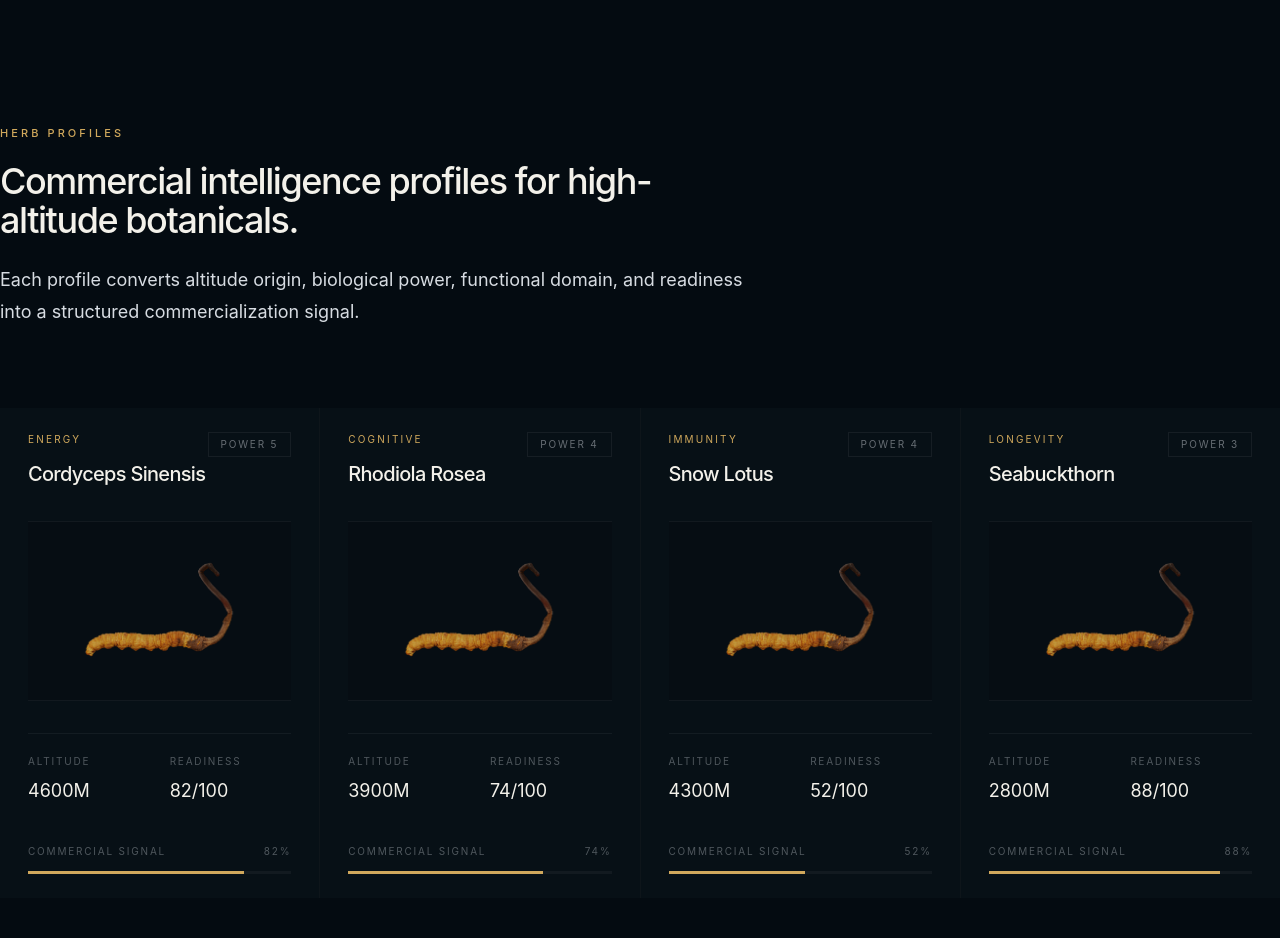
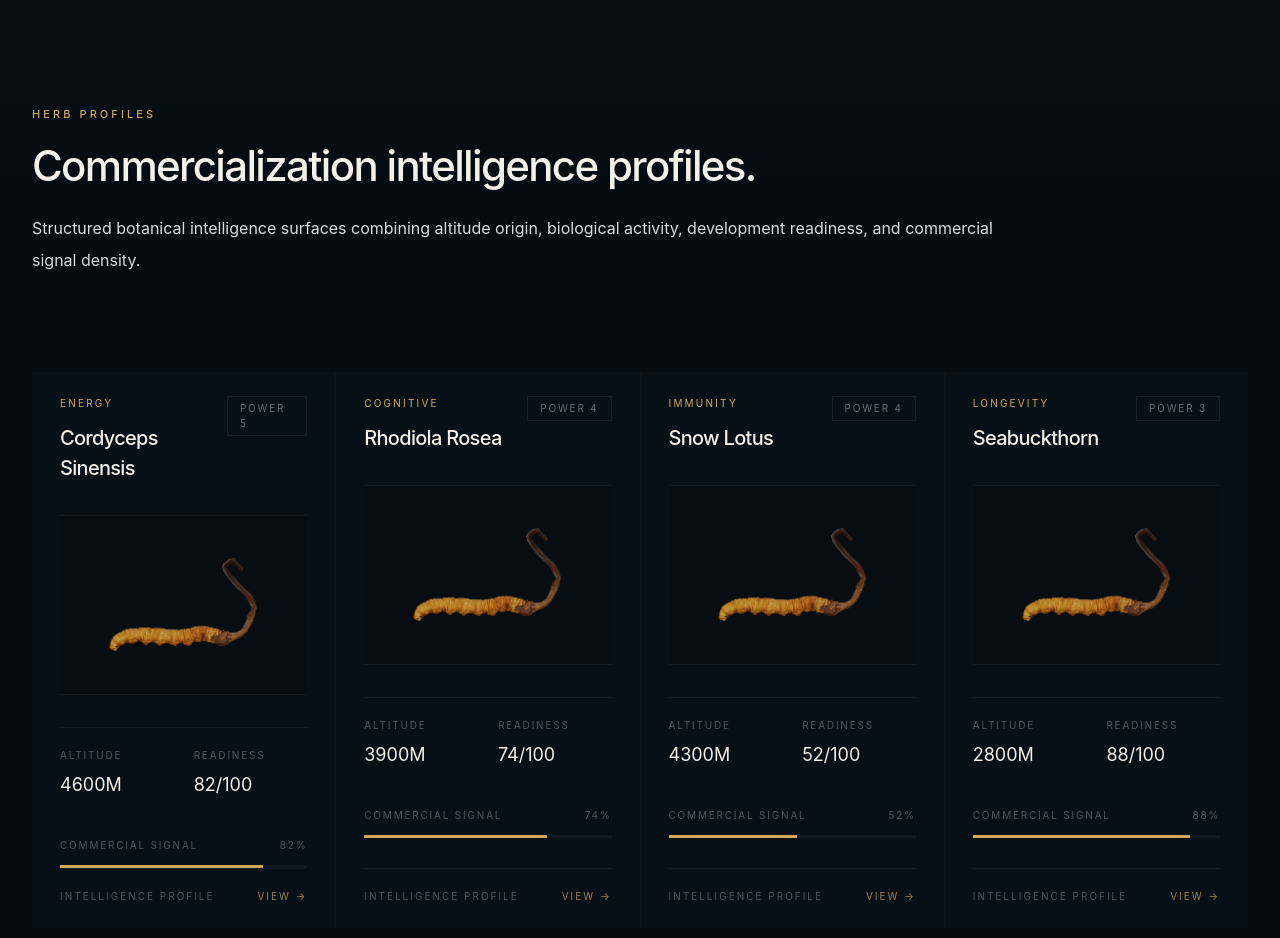
Before and after one commit to 0xMinority/polarherb-v1, a Next.js app: page / in a window 1280 px wide. Shown: the part 1120-2058 px from the top of the page. Built offline with nearby package versions, Linux system fonts and the light colour scheme.

Commit message:
Refine herb profile section layout and card rhythm

```diff
--- a/src/components/layout/SectionHeading.tsx
+++ b/src/components/layout/SectionHeading.tsx
@@ -10,19 +10,19 @@ interface SectionHeadingProps {
   description,
 }: SectionHeadingProps) {
   return (
-      <div className="max-w-3xl">
+    <div className="max-w-[980px]">
       {eyebrow && (
         <p className="mb-5 text-[11px] font-medium uppercase tracking-[0.28em] text-[#D0A85C]">
           {eyebrow}
         </p>
       )}
 
-        <h2 className="text-4xl font-medium leading-[1.08] tracking-[-0.04em] text-[#F3F1EA]">
+      <h2 className="text-[42px] font-medium leading-[1.08] tracking-[-0.04em] text-[#F3F1EA]">
         {title}
       </h2>
 
       {description && (
-          <p className="mt-6 text-lg leading-8 text-[#D7DCE2]">
+        <p className="mt-6 text-[16px] leading-8 text-[#D7DCE2]">
           {description}
         </p>
       )}
--- a/src/components/modules/HerbProfileCard.tsx
+++ b/src/components/modules/HerbProfileCard.tsx
@@ -23,7 +23,7 @@ export default function HerbProfileCard({
         ease: [0.22, 1, 0.36, 1],
       }}
     >
-      <div className="relative">
+      <div className="relative flex h-full flex-col">
         <div className="flex items-start justify-between">
           <div>
             <p className="text-[10px] uppercase tracking-[0.22em] text-[#D0A85C]">
@@ -93,6 +93,15 @@ export default function HerbProfileCard({
             />
           </div>
         </div>
+        <div className="mt-auto flex items-center justify-between border-t border-white/[0.05] pt-5">
+          <p className="text-[10px] uppercase tracking-[0.2em] text-[#D7DCE2]/35">
+            Intelligence Profile
+          </p>
+
+          <span className="text-[10px] uppercase tracking-[0.2em] text-[#D0A85C]/75 transition-colors duration-300 group-hover:text-[#D0A85C]">
+            View →
+          </span>
+        </div>
       </div>
     </motion.div>
   );
--- a/src/components/modules/HerbProfilesSection.tsx
+++ b/src/components/modules/HerbProfilesSection.tsx
@@ -4,18 +4,21 @@ import HerbProfileCard from "./HerbProfileCard";
 
 export default function HerbProfilesSection() {
   return (
-    <section className="border-t border-white/[0.04] py-[140px]">
+    <section className="relative border-t border-white/[0.04] py-[140px]">
+      <div className="absolute inset-0 bg-[linear-gradient(to_bottom,rgba(255,255,255,0.015),transparent_22%)] pointer-events-none" />
+      <div className="mx-auto max-w-[1540px] px-8">
         <SectionHeading
           eyebrow="Herb Profiles"
-        title="Commercial intelligence profiles for high-altitude botanicals."
-        description="Each profile converts altitude origin, biological power, functional domain, and readiness into a structured commercialization signal."
+          title="Commercialization intelligence profiles."
+          description="Structured botanical intelligence surfaces combining altitude origin, biological activity, development readiness, and commercial signal density."
         />
 
-      <div className="mt-20 grid grid-cols-1 gap-[1px] bg-white/[0.04] md:grid-cols-2 xl:grid-cols-4">
+        <div className="relative mt-24 grid grid-cols-1 gap-[1px] bg-white/[0.04] md:grid-cols-2 xl:grid-cols-4">
           {herbNodes.map((herb) => (
             <HerbProfileCard key={herb.id} herb={herb} />
           ))}
         </div>
+      </div>
     </section>
   );
 }
```
Lines whose indentation alone changed are shown as unchanged.
